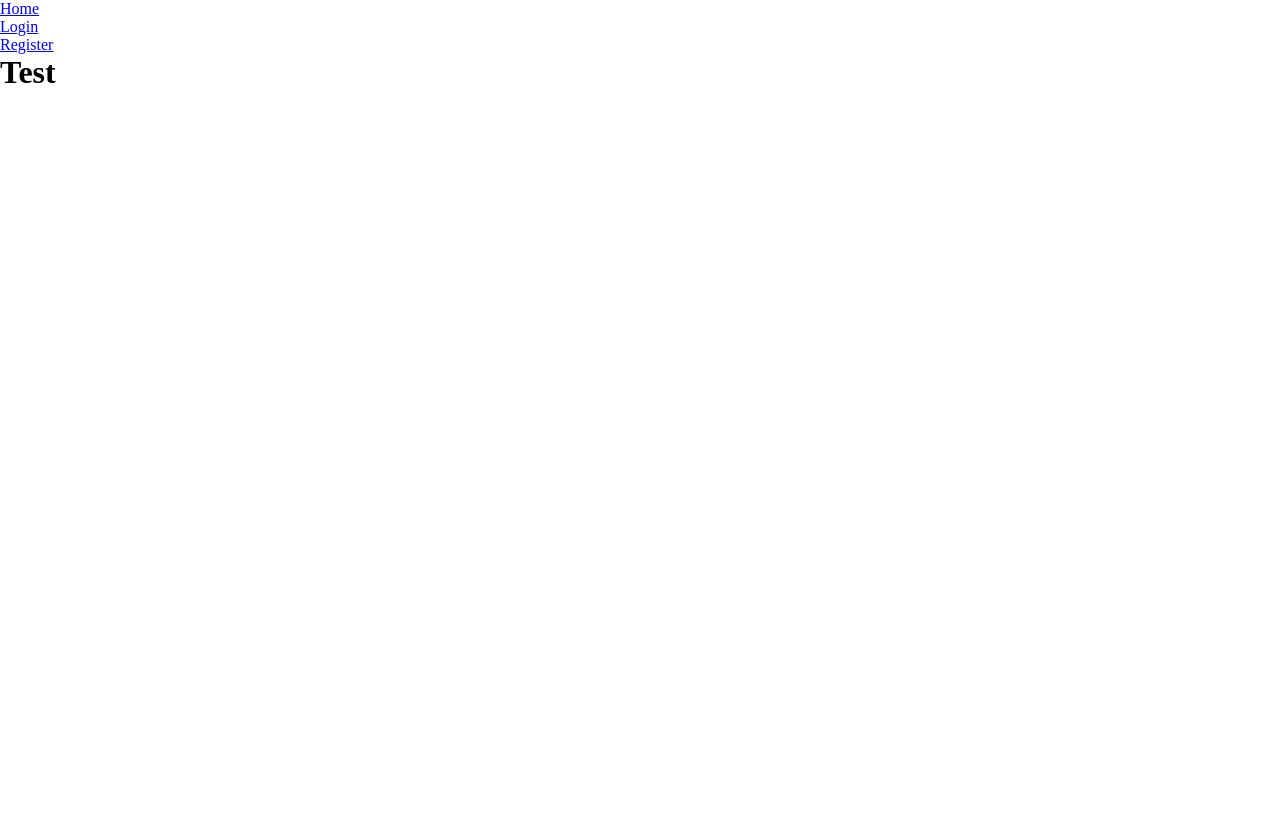
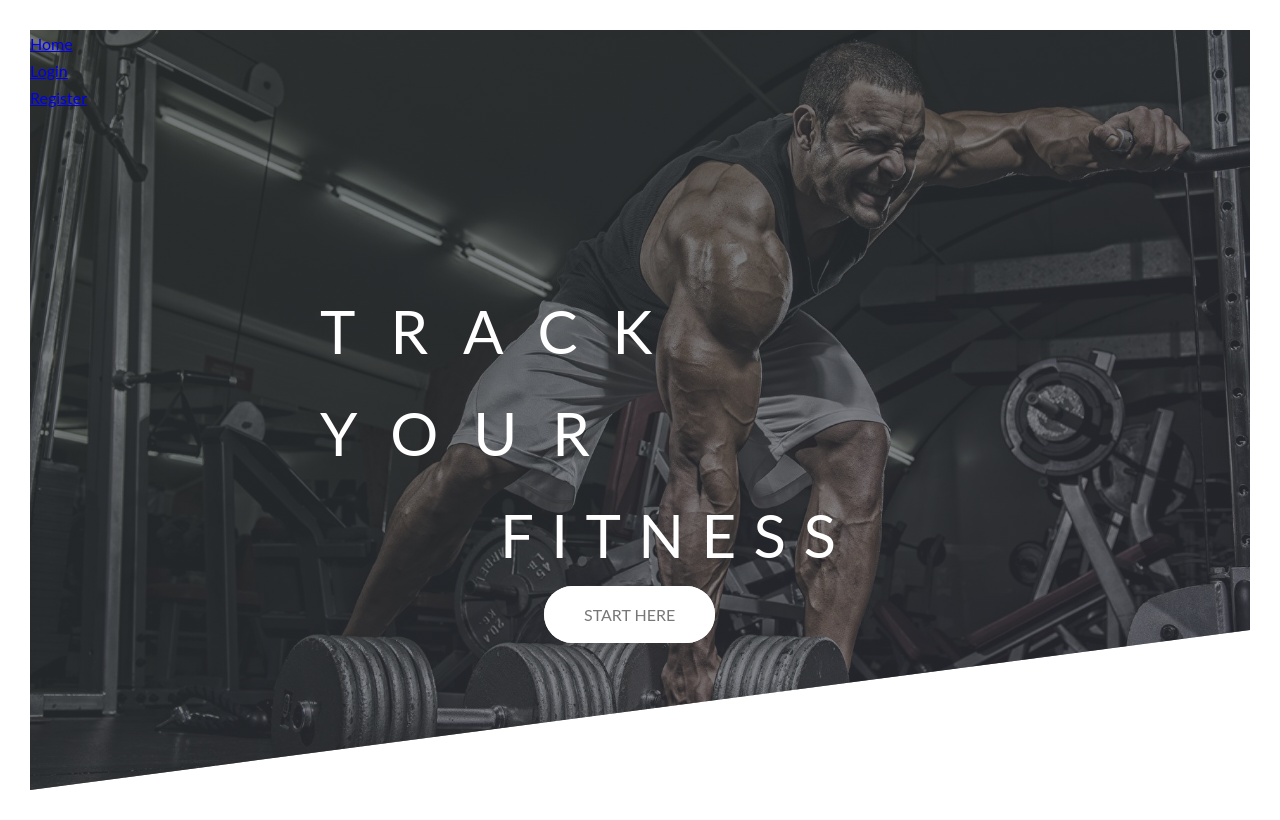
Before and after one commit to Brynner03/Excersice-Tracker, a React (Create React App) app: page / in a window 1280 px wide. Built offline with nearby package versions, Linux system fonts and the light colour scheme.

Commit message:
Adding style
'

```diff
--- a/src/App.js
+++ b/src/App.js
@@ -7,6 +7,7 @@ import Register from './pages/Register'
 import Login from './pages/Login';
 import Profile from './pages/Profile'
 import Workout from './components/Workout';
+import './styles/App.css'
 
 
 function App() {
--- a/src/components/Navbar.js
+++ b/src/components/Navbar.js
@@ -1,5 +1,6 @@
 import React, {useState, useEffect} from "react";
 import { Link } from 'react-router-dom'
+import '../styles/Navbar.css'
 
 
 const Navbar = ({ authenticated, user, handleLogOut }) => {
@@ -31,7 +32,6 @@ const Navbar = ({ authenticated, user, handleLogOut }) => {
                 <nav className='navigation'>
                     {(toggleMenu || screenWidth > 900) && (
                         <ul className='list'>
-                            <li className="navLinks">Welcome {user.userName}, Your id is: {user.id}</li>
                             <li className='navLinks'>
                                 <Link to='/'>Home</Link>
                             </li>
--- a/src/components/Workout.js
+++ b/src/components/Workout.js
@@ -6,15 +6,32 @@ import '../styles/Workout.css'
 
 const Workout = ({user, authenticated}) => {
 
-
     let navigate = useNavigate()
-
     const [workouts, setWorkouts] = useState([])
     const [editReps, setReps] = useState('')
     const [editSets, setSets] = useState('')
     const [editWeights, setWeights] = useState('')
     const [editName, setName] = useState('')
 
+    // Add A Workout
+    const [formVal, setForm] = useState({
+        name:"",
+        sets:"",
+        reps: '',
+        weight: ''
+    })
+
+    const handleChange = async(e)=> {
+        setForm({...formVal, [e.target.name]: e.target.value})
+    }
+
+    const handleSubmit = async (e) => {
+        e.preventDefault()
+        const payload = await CreateWorkout({...formVal, user_id: user.id})
+        console.log(payload)
+    }
+
+    // Delete Workout
     const delWorkout = async (workout) => {
         const sendload = {
             ...workout,
@@ -24,7 +41,7 @@ const Workout = ({user, authenticated}) => {
         console.log(payload)
         console.log('Deleted workout')
     }
-
+    // Showing users workouts
     useEffect(() => {
         const handleWorkout = async () => {
             const data = await UsersWorkout(user.id)
@@ -35,16 +52,56 @@ const Workout = ({user, authenticated}) => {
 
     return user && authenticated && workouts ? (
         <div>
+          <button className='newWorkout'>Add new workout</button>
+          {/* Form */}
+          <form onSubmit={handleSubmit}>
+              <div className='input-wrap'>
+                  <input
+                  onChange={handleChange}
+                  name="name"
+                  type='text'
+                  placeholder='name'
+                  value={formVal.name}
+                  required />
+              </div>
+              <div className='input-wrap'>
+              <input onChange={handleChange}
+              name='sets'
+              type='text'
+              placeholder='sets'
+              value={formVal.sets}
+              required />
+              </div>
+              <div className='input-wrap'>
+              <input onChange={handleChange}
+              name='reps'
+              type='text'
+              placeholder='reps'
+              value={formVal.reps}
+              required />
+              </div>
+              <div className='input-wrap'>
+              <input onChange={handleChange}
+              name='weight'
+              type='text'
+              placeholder='weight'
+              value={formVal.weight}
+              required />
+              </div>
+              <button>Submit</button>
+          </form>
+          {/* End of Form  */}
+
+          {/* Workouts  */}
             <div className='container'>
                 <div className="profile">
                     <div className='userWorkouts'>
-                        <button>Track new workout</button>
                         {workouts.slice('').reverse().map((workout) => (
 
                             <div className='workouts' key={workout.id}>
-                                <div className="name">Workout Name: {workout.name} </div>
+                                <div className="name">Workout: {workout.name} </div>
                                 <div className="reps"> Reps: {workout.reps}</div>
-                                <div className='sets'> Sets:{workout.sets} </div>
+                                <div className='sets'> Sets: {workout.sets} </div>
                                 <div className="weight"> Weight: {workout.weight}</div>
                                 <button onClick={() => delWorkout(workout)} >Delete workout</button>
                                     </div>
--- a/src/pages/Home.js
+++ b/src/pages/Home.js
@@ -1,12 +1,16 @@
 import React from "react";
-
+import '../styles/Home.css'
 
 const Home = () => {
 
     return (
-        <div className='Gome'>
-            <h1>Test</h1>
-        </div>
+        <div className='text-box'>
+        <h1 class="heading-primary">
+          <span class='heading-primary-main'>Track your </span>
+          <span class="heading-primary-sub">fitness</span>
+        </h1>
+      <a href='/register' class="btn btn-white">Start Here</a>
+      </div>
     )
 }
 
--- a/src/styles/Home.css
+++ b/src/styles/Home.css
@@ -0,0 +1,153 @@
+* {
+    margin: 0;
+    padding: 0;
+    box-sizing: border-box;
+}
+body {
+    font-family: "Lato", sans-serif;
+    font-weight: 400;
+    font-size: 16px;
+    line-height: 1.7;
+    color: #777;
+    padding: 30px;
+}
+.header {
+    height:95vh;
+    background-image: linear-gradient(to right bottom, rgb(52, 58, 58, 0.7), rgb(56, 58, 70, 0.6)),url(../../images/gym.jpeg);
+    background-size: cover;
+    background-position: top;
+    clip-path: polygon(0 0, 100% 0, 100% 75vh, 0 100%)
+}
+.text-box {
+    position: absolute;
+    top: 35%;
+    left: 50%;
+    background-color: none;
+    transform: translate(-50%);
+}
+.heading-primary {
+    color: #fff;
+    text-transform: uppercase;
+    backface-visibility: hidden;
+}
+
+.heading-primary-main {
+    display: block;
+    font-size: 60px;
+    font-weight: 400;
+    letter-spacing: 35px;
+    animation: moveInLeft 1s ease-out
+
+}
+
+.heading-primary-sub {
+    display: block;
+    font-size: 60px;
+    font-weight: 400;
+    letter-spacing: 17.4px;
+    margin-left: 3em;
+    animation: moveInRight 1s ease-out
+}
+
+
+@keyframes moveInLeft {
+    0% {
+        opacity: 0;
+        transform: translateX(-100px);
+    }
+
+    80% {
+        transform: translateX(10px);
+    }
+
+    100% {
+        opacity: 1;
+        transform: translate(0);
+    }
+}
+
+@keyframes moveInRight {
+    0% {
+        opacity: 0;
+        transform: translateX(100px);
+    }
+
+    80% {
+        transform: translateX(-10px);
+    }
+
+    100% {
+        opacity: 1;
+        transform: translate(0);
+    }
+}
+
+@keyframes moveInBottom {
+    0% {
+        opacity: 0;
+        transform: translateY(30px);
+    }
+
+    100% {
+        opacity: 1;
+        transform: translate(0);
+    }
+}
+
+.btn:link,
+.btn:visited {
+    text-transform: uppercase;
+    text-decoration: none;
+    padding: 15px 40px;
+    display: inline-block;
+    border-radius: 100px;
+    transition: all .2s;
+    position: relative;
+}
+
+.btn:hover {
+    transform: translateY(-3px);
+    box-shadow: 0 10px 20px rgba(0,0,0,.2);
+}
+
+.btn:active {
+    transform: translateY(-1px);
+    box-shadow: 0 5px 10px rgba(0,0,0,.2);
+
+}
+
+.btn-white {
+    background-color: #fff;
+    color: #777;
+}
+
+.btn::after {
+    content: "";
+    display: inline-block;
+    height: 100%;
+    width: 100%;
+    border-radius: 100px;
+    position: absolute;
+    top: 0;
+    left: 0;
+    z-index: -1;
+    transition: all .4s;
+}
+
+.btn-white::after {
+    background-color: #fff;
+}
+
+.btn:hover::after {
+    transform: scaleX(1.4) scaleY(1.6);
+    opacity: 0;
+}
+
+.btn-animated {
+    animation: moveInBottom .5s ease-out .75s;
+    animation-fill-mode: backwards;
+}
+.btn {
+    top: 70%;
+    left: 35%;
+}
--- /dev/null
+++ b/src/styles/Navbar.css
@@ -0,0 +1,3 @@
+.header {
+
+}
```
Also changed, not shown: images/gym.jpeg (added).
